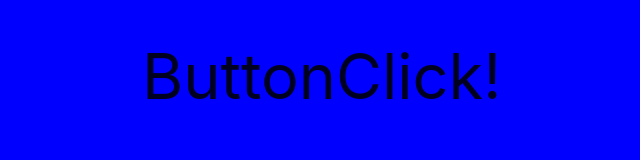
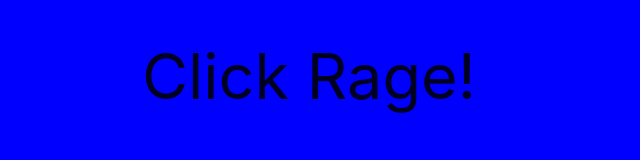
Before and after one commit to darkeyesdesign/clickRage, a website: page index.html in a window 1280 px wide. Shown: the whole page, without its empty margins (50-690 px from the left). Drawn offline with nearby package versions, Linux system fonts and the light colour scheme.

Commit message:
moving to new repo

```diff
--- a/index.html
+++ b/index.html
@@ -10,7 +10,6 @@
 <!--[if IE]>
       <link href="/stylesheets/ie.css" media="screen, projection" rel="stylesheet" type="text/css" />
   <![endif]-->
-
 
 <!-- MATERILIZE STUFFS -->
 <!-- Compiled and minified CSS -->
@@ -37,7 +36,7 @@
 
 <div class="header">
     <div class="container">
-        <h1>ButtonClick!</h1>
+        <h1>Click Rage!</h1>
     </div>
 </div>
 
```
Also changed, not shown: README.md.
